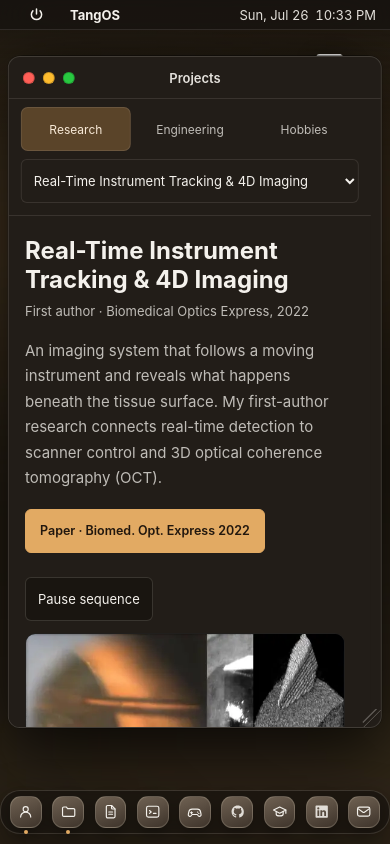
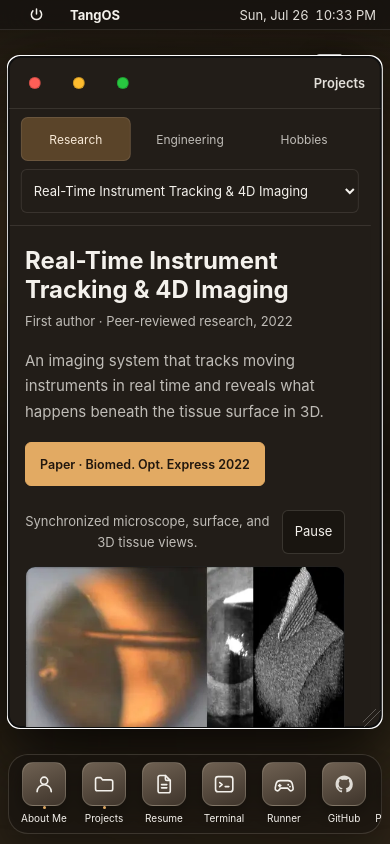
Before and after one commit to tangericm/tang-os, a Next.js app: page /projects in a window 390 px wide. Built offline with nearby package versions, Linux system fonts and the light colour scheme.

Commit message:
Polish portfolio navigation, mobile dock, and project presentation

```diff
--- a/app/components/AboutWindow.tsx
+++ b/app/components/AboutWindow.tsx
@@ -1,6 +1,7 @@
 "use client";
 
 import { useRef, useState } from "react";
+import Link from "next/link";
 import Window from "./Window";
 import { EDUCATION, EXPERIENCE, PROFILE, SPECS, TAGLINE } from "../data/profile";
 
@@ -93,6 +94,7 @@ type Passthrough = {
   minimizeTarget?: string;
   zIndex?: number;
   onFocus?: () => void;
+  frontmost?: boolean;
   /** true while minimized; the window stays mounted but is display:none */
   hidden?: boolean;
 };
@@ -149,6 +151,7 @@ export default function AboutWindow({ onClose, onMinimize, ...rest }: Passthroug
           {PROFILE.name}, {PROFILE.honorific}
         </h1>
         <p className="about-tagline">{TAGLINE}</p>
+        <Link className="about-project-link" href="/projects">Explore projects</Link>
 
         <div className="tabs" role="tablist" aria-label="About sections" onKeyDown={onTabKeys}>
           {TABS.map((t) => (
--- a/app/components/Dock.tsx
+++ b/app/components/Dock.tsx
@@ -181,7 +181,11 @@ export default function Dock({
   // matchMedia touches `window`, which doesn't exist during server
   // rendering, so we ask the question once, after mount.
   useEffect(() => {
-    setCanMagnify(window.matchMedia("(pointer: fine)").matches);
+    const preference = window.matchMedia("(pointer: fine) and (prefers-reduced-motion: no-preference) and (min-width: 641px)");
+    const update = () => setCanMagnify(preference.matches);
+    update();
+    preference.addEventListener("change", update);
+    return () => preference.removeEventListener("change", update);
   }, []);
 
   useLayoutEffect(() => {
--- a/app/components/GameWindow.tsx
+++ b/app/components/GameWindow.tsx
@@ -51,6 +51,7 @@ export default function GameWindow({
   minimizeTarget?: string;
   zIndex?: number;
   onFocus?: () => void;
+  frontmost?: boolean;
   hidden?: boolean;
 }) {
   const canvasRef = useRef<HTMLCanvasElement | null>(null);
--- a/app/components/ProjectsWindow.tsx
+++ b/app/components/ProjectsWindow.tsx
@@ -31,6 +31,7 @@ type Passthrough = {
   minimizeTarget?: string;
   zIndex?: number;
   onFocus?: () => void;
+  frontmost?: boolean;
   /** true while minimized; the window stays mounted but is display:none */
   hidden?: boolean;
 };
@@ -84,9 +85,13 @@ function DenoiseHero() {
    page whose whole claim is tracking accuracy. Use the real YOLOv4 output
    (media9 / media10, which carry the detector's own magenta boxes) if this
    is wanted later. */
-function TrackingHero() {
+function TrackingHero({ paused, onToggle }: { paused: boolean; onToggle: () => void }) {
   return (
     <figure className="denoise-figure">
+      <figcaption className="seq-caption-row">
+        <span>Synchronized microscope, surface, and 3D tissue views.</span>
+        <button className="proj-control seq-control" aria-label={paused ? "Resume sequence" : "Pause sequence"} aria-pressed={paused} onClick={onToggle}>{paused ? "Resume" : "Pause"}</button>
+      </figcaption>
       <div
         className="seq"
         role="img"
@@ -99,7 +104,6 @@ function TrackingHero() {
         <span style={{ flex: "77 1 0" }}>en face</span>
         <span className="seq-label-accent" style={{ flex: "150 1 0" }}>tracked OCT volume</span>
       </div>
-      <figcaption>One acquisition, three synchronized views: microscope, surface image, and tracked OCT volume. The volume reveals depth beneath the tissue surface.</figcaption>
     </figure>
   );
 }
@@ -277,11 +281,11 @@ function SimulatorHero() {
   );
 }
 
-function Visual({ kind }: { kind: NonNullable<Project["visual"]> }) {
+function Visual({ kind, paused, onToggle }: { kind: NonNullable<Project["visual"]>; paused: boolean; onToggle: () => void }) {
   if (kind === "tracking")
     return (
       <>
-        <TrackingHero />
+        <TrackingHero paused={paused} onToggle={onToggle} />
         <TrackingSchematic />
       </>
     );
@@ -304,6 +308,7 @@ function Visual({ kind }: { kind: NonNullable<Project["visual"]> }) {
   return (
     <>
       <figure className="denoise-figure">
+        <p className="proj-figure-label">Raw vs repeat-average reference</p>
         <DenoiseHero />
         <figcaption>
           Raw frame and a registered 50-frame repeat average of my own retinal data. This is a reference comparison, not the self-fusion network's output.
@@ -342,7 +347,7 @@ export default function ProjectsWindow({
             </button>
           ))}
         </div>
-        <span className="proj-count">{visibleProjects.length} projects</span>
+        <span className="proj-count">{project.group === "Research" ? "Peer-reviewed" : project.group === "Engineering" ? "Self-directed" : "Personal interests"} · {visibleProjects.length} projects</span>
         <select className="proj-picker" aria-label="Choose a project" value={project.id} onChange={(event) => onSelect(event.target.value)}>
           {visibleProjects.map((p) => <option key={p.id} value={p.id}>{p.name}</option>)}
         </select>
@@ -371,8 +376,7 @@ export default function ProjectsWindow({
           </header>
           {project.visual && (
             <>
-              {project.visual === "tracking" && <button className="proj-control" aria-pressed={paused} onClick={() => setPaused(!paused)}>{paused ? "Resume sequence" : "Pause sequence"}</button>}
-              <div className={`proj-hero ${paused ? "proj-motion-paused" : ""}`}><Visual kind={project.visual} /></div>
+              <div className={`proj-hero ${paused ? "proj-motion-paused" : ""}`}><Visual kind={project.visual} paused={paused} onToggle={() => setPaused(!paused)} /></div>
             </>
           )}
           {project.id === "optical-design" && (
--- a/app/components/ResumeWindow.tsx
+++ b/app/components/ResumeWindow.tsx
@@ -24,6 +24,7 @@ type Passthrough = {
   minimizeTarget?: string;
   zIndex?: number;
   onFocus?: () => void;
+  frontmost?: boolean;
   /** true while minimized; the window stays mounted but is display:none */
   hidden?: boolean;
 };
--- a/app/components/TerminalWindow.tsx
+++ b/app/components/TerminalWindow.tsx
@@ -23,6 +23,7 @@ type Passthrough = {
   minimizeTarget?: string;
   zIndex?: number;
   onFocus?: () => void;
+  frontmost?: boolean;
   /** true while minimized; the window stays mounted but is display:none */
   hidden?: boolean;
   /** so `open projects` can actually open the Projects window */
--- a/app/components/Window.tsx
+++ b/app/components/Window.tsx
@@ -59,6 +59,7 @@ type WindowProps = {
   minimizeTarget?: string;
   zIndex?: number;
   onFocus?: () => void;
+  frontmost?: boolean;
   frameClassName?: string;
   children: React.ReactNode;
 };
@@ -71,6 +72,7 @@ export default function Window({
   minimizeTarget,
   zIndex,
   onFocus,
+  frontmost,
   frameClassName,
   hidden = false,
   children,
@@ -81,6 +83,11 @@ export default function Window({
   const grabOffset = useRef<{ dx: number; dy: number } | null>(null);
   const resizeStart = useRef<{ w: number; h: number; x: number; y: number } | null>(null);
   const frameRef = useRef<HTMLElement | null>(null);
+
+  useEffect(() => {
+    const frame = frameRef.current;
+    if (frontmost && frame && !frame.contains(document.activeElement)) frame.focus({ preventScroll: true });
+  }, [frontmost]);
 
   /* Un-minimizing. A window that owns explicit coordinates cannot reuse
      `win-open`: that keyframe hardcodes translateX(-50%) for the centered
@@ -318,6 +325,8 @@ export default function Window({
   return (
     <section
       ref={frameRef}
+      aria-label={title}
+      tabIndex={-1}
       className={classes}
       style={{
         /* `transform: none` used to sit here to cancel the stylesheet's
@@ -335,6 +344,7 @@ export default function Window({
         ...(zIndex !== undefined ? { zIndex } : null),
       }}
       onPointerDownCapture={onFocus}
+      onFocusCapture={onFocus}
       /* Guarded: animationend bubbles, and the window body is full of
          animated schematics that would otherwise clear this on their own. */
       onAnimationEnd={(e) => {
--- a/app/components/WindowLayer.tsx
+++ b/app/components/WindowLayer.tsx
@@ -82,9 +82,9 @@ export default function WindowLayer() {
      still-mounted Projects window would silently snap back to the default. */
   const [lastProject, setLastProject] = useState(route.project ?? DEFAULT_PROJECT);
   useEffect(() => {
-    if (route.project) setLastProject(route.project);
-  }, [route.project]);
-  const selected = route.project ?? lastProject;
+    if (route.app === "projects") setLastProject(route.project ?? DEFAULT_PROJECT);
+  }, [route.app, route.project]);
+  const selected = route.app === "projects" ? route.project ?? DEFAULT_PROJECT : lastProject;
 
   const reducedMotion = useRef(false);
   useEffect(() => {
@@ -160,6 +160,7 @@ export default function WindowLayer() {
       motion: phase === "minimizing" || phase === "closing" ? phase : undefined,
       minimizeTarget: `.dock-button[data-app="${id}"]`,
       zIndex: front === id ? 12 : 10,
+      frontmost: front === id,
       onFocus: () => setFront(id),
       /* Minimize deliberately does NOT touch the URL: a minimized app is still
          running, and the address bar should not disagree with the dock. */
--- a/app/data/projects.ts
+++ b/app/data/projects.ts
@@ -46,11 +46,11 @@ export const PROJECTS: Project[] = [
   {
     id: "tracking",
     name: "Real-Time Instrument Tracking & 4D Imaging",
-    kind: "First author · Biomedical Optics Express, 2022",
+    kind: "First author · Peer-reviewed research, 2022",
     group: "Research",
     visual: "tracking",
     blurb:
-      "An imaging system that follows a moving instrument and reveals what happens beneath the tissue surface. My first-author research connects real-time detection to scanner control and 3D optical coherence tomography (OCT).",
+      "An imaging system that tracks moving instruments in real time and reveals what happens beneath the tissue surface in 3D.",
     details:
       "First author · Biomedical Optics Express, 2022. A multithreaded C++ pipeline combines acquisition, OpenCV DNN/CUDA detection, and scan control. Raw, mean, and variance frames feed YOLOv4: 99.98% mAP at 23 Hz, with 16 Hz volumes over a 25 × 25 mm field. See the paper for experimental conditions.",
     tags: [
@@ -71,11 +71,11 @@ export const PROJECTS: Project[] = [
   {
     id: "galvo",
     name: "Galvanometer Modeling & Scan Optimization",
-    kind: "First author · Biomedical Optics Express, 2021",
+    kind: "First author · Peer-reviewed research, 2021",
     group: "Research",
     visual: "scanner",
     blurb:
-      "Faster scans by reducing the time a scanning mirror needs to settle. My first-author research uses Bayesian optimization to tune the controller, cutting settling time by more than 50% and recovering usable imaging time.",
+      "Faster scans through better mirror control. Bayesian optimization cuts settling time by more than 50%, recovering usable imaging time.",
     details:
       "First author · Biomedical Optics Express, 2021. Gaussian process regression models settling time over PID settings and guides the next measurement. The optimized scan uses the recovered time for a wider linear sweep, improving field of view and image quality on stock controller firmware.",
     tags: [
@@ -96,11 +96,11 @@ export const PROJECTS: Project[] = [
   {
     id: "denoise",
     name: "Real-Time Self-Fusion Denoising",
-    kind: "Co-author · Biomedical Optics Express, 2022",
+    kind: "Co-author · Peer-reviewed research, 2022",
     group: "Research",
     visual: "denoise",
     blurb:
-      "Cleaner retinal images at video rate. As a co-author, I helped turn a slow image-fusion method into a deployed neural network that processes three frames at 22 fps—about 50 times faster.",
+      "Cleaner retinal images at video rate. A deployed neural network processes three frames at 22 fps, about 50 times faster than image fusion.",
     details:
       "Co-author · Biomedical Optics Express, 2022. A CNN learns to approximate a registration-based self-fusion target, replacing a 0.42 fps process. TorchScript/LibTorch deploys it in a C++ GPU pipeline. Contrast-to-noise roughly doubles over a raw frame; CNR and PSNR improve over simple averaging. The displayed figure is a repeat-average reference, not the network output.",
     tags: [
@@ -122,11 +122,11 @@ export const PROJECTS: Project[] = [
   {
     id: "denoiser",
     name: "Self-Supervised Image Denoiser",
-    kind: "NAFNet · frame-pair supervision",
+    kind: "Self-directed · Learning from noisy images",
     group: "Engineering",
     visual: "denoiser",
     blurb:
-      "Clearer retinal scans, without clean training images. This self-directed project learns from neighboring noisy frames to reduce speckle while preserving tissue structure.",
+      "Clearer retinal scans without clean training images. A neural network learns from neighboring noisy frames to reduce speckle while preserving tissue structure.",
     details:
       "Adjacent scan frames supply similar anatomy with different speckle. A NAFNet model has 27.11M parameters and takes 77 ms per native 660 × 1024 frame. Training used 9 volumes / 4,416 frames. Evaluation against registered repeat averages: PSNR 29.5 dB and SSIM 0.73, versus 12.1 dB and 0.12 for noisy input. These are research results, not clinical validation.",
     tags: [
@@ -142,11 +142,11 @@ export const PROJECTS: Project[] = [
   {
     id: "simulator",
     name: "Physics-Based OCT Simulator",
-    kind: "forward model · synthetic training data",
+    kind: "Self-directed · Synthetic retinal scans",
     group: "Engineering",
     visual: "simulator",
     blurb:
-      "Synthetic retinal scans built from light, tissue, and instrument physics. Each scan includes a pixel-level map of 13 retinal layers, making it useful for developing imaging methods when labeled data is scarce.",
+      "Synthetic retinal scans built from light, tissue, and instrument physics, with pixel-level labels for 13 retinal layers.",
     details:
       "The forward model includes source characteristics, noise, eye motion, and tissue optics. The displayed real/synthetic comparison uses a matched 6 mm field, pixel grid, and display contrast. Scan curvature was calibrated to that eye; this is one illustrative comparison, not validation across every anatomy or instrument.",
     tags: [
@@ -162,10 +162,10 @@ export const PROJECTS: Project[] = [
   {
     id: "optical-design",
     name: "Optical Design",
-    kind: "Optiland · tools for AI agents",
+    kind: "Self-directed · AI tools for lens design",
     group: "Engineering",
     blurb:
-      "A self-directed toolkit that helps AI coding agents inspect, optimize, and review lens designs. Start with a bundled Cooke triplet and get reproducible optical measurements and figures.",
+      "Tools for AI coding agents to inspect and optimize lens designs, with reproducible ray traces and a bundled Cooke triplet example.",
     details:
       "Portable workflows use Optiland; licensed OpticStudio support is optional. The toolkit includes eleven starting lens forms and workflows for Claude Code, Codex, and Cursor. Scalar, centered analyses and nominal optimization have explicit limits: an improved simulated lens does not establish manufacturing yield.",
     tags: ["Optical design", "Scientific computing", "Python", "AI agent tools", "Ray tracing"],
@@ -181,7 +181,7 @@ export const PROJECTS: Project[] = [
     kind: "Frankie's Adventure · a playable hobby game",
     group: "Hobbies",
     blurb:
-      "A cozy pixel-art adventure starring Frankie, a dog on a birthday-cake quest. Explore the neighborhood and meet its characters in a game made for the joy of building a little world.",
+      "A cozy pixel-art adventure about a dog on a birthday-cake quest. Explore the neighborhood, meet its characters, and solve puzzles.",
     details:
       "Built with Phaser 4, TypeScript, and Vite. Keyboard, mouse, and touch controls support neighborhood puzzles, while browser-local saves preserve progress. The public game is titled Frankie's Adventure.",
     tags: ["Phaser", "TypeScript", "Game design", "Pixel art"],
@@ -193,10 +193,10 @@ export const PROJECTS: Project[] = [
   {
     id: "recipe-book",
     name: "Eric's Recipe Book",
-    kind: "Astro · a personal cooking notebook",
+    kind: "Personal · Bilingual cooking notebook",
     group: "Hobbies",
     blurb:
-      "My bilingual cooking notebook, styled as a dim sum order card. Pick dishes, make a shopping list, and cook step by step with ingredient checklists, timers, and saved progress.",
+      "A bilingual cooking notebook styled as a dim sum order card, with shopping lists, step-by-step recipes, timers, and saved progress.",
     details:
       "Recipes are schema-validated YAML with source credit and honest cooked, saved, and draft states. This static Astro app stores progress in your browser, without an account or backend. Browser timers and wake lock have device-dependent limits.",
     tags: ["Astro", "TypeScript", "Interaction design", "Accessibility", "Cooking"],
@@ -208,11 +208,11 @@ export const PROJECTS: Project[] = [
   {
     id: "tangos",
     name: "TangOS",
-    kind: "Next.js · this site",
+    kind: "Personal · This portfolio",
     group: "Hobbies",
     visual: "tangos",
     blurb:
-      "The desktop you are browsing: a portfolio built around windows, a dock, a terminal, and a few playful distractions. A personal experiment in making a website feel like an operating system.",
+      "This portfolio as a desktop OS: draggable windows, a dock, a working terminal, and a few playful distractions.",
     details:
       "Built with Next.js, React, and TypeScript, without a UI component library. A custom window manager handles dragging, resizing, focus, and minimize/restore states. Shared data powers project links and a readable HTML catalog for visitors without JavaScript.",
     tags: [
--- a/app/data/version.ts
+++ b/app/data/version.ts
@@ -10,7 +10,7 @@
  * Bump this IN THE SAME COMMIT as the release, so the running site always
  * reports the version it actually is.
  */
-export const TANGOS_VERSION = "0.30.4";
+export const TANGOS_VERSION = "0.30.5";
 
 /** Codename stays put unless the palette changes. */
 export const TANGOS_CODENAME = "warm graphite";
--- a/app/globals.css
+++ b/app/globals.css
@@ -361,26 +361,20 @@ html.booted .boot-overlay {
   position: absolute;
   left: 14px;
   display: flex;
-  gap: 8px;
+  gap: 4px;
   align-items: center;
 }
 
 .light {
   position: relative;
-  width: 12px;
-  height: 12px;
+  width: 24px;
+  height: 24px;
   border: 0;
   padding: 0;
   background: transparent;
   cursor: pointer;
-}
-
-/* invisible expanded hit area: looks 12px, taps like 22px */
-.light::before {
-  content: "";
-  position: absolute;
-  inset: -5px;
-  border-radius: 50%;
+  display: grid;
+  place-items: center;
 }
 
 
@@ -720,6 +714,8 @@ html.booted .boot-overlay {
   transition: opacity 120ms ease;
 }
 
+.dock-item:focus-within::after { opacity: 1; }
+
 @media (hover: hover) {
   .dock-item:hover::after {
     opacity: 1;
@@ -746,26 +742,37 @@ html.booted .boot-overlay {
   }
 
   .window-body {
-    max-height: calc(100dvh - 56px - 42px - 118px);
+    max-height: calc(100dvh - 56px - 52px - 118px);
     padding: 20px 18px 18px;
   }
 
-  /* The dock has nine items. At a fixed 44px each it measured 516px inside a
-     390px viewport, so the last two were simply off-screen. Size the buttons
-     from the viewport instead of a constant, with a floor that keeps them
-     tappable and a ceiling so nothing grows on a large phone. */
+  .window-titlebar { height: 52px; }
+  .traffic { left: 4px; gap: 0; }
+  .light { width: 44px; height: 44px; }
+  .window-title { margin-left: auto; margin-right: 16px; max-width: calc(100% - 152px); overflow: hidden; text-overflow: ellipsis; white-space: nowrap; }
+
+  /* Keep readable labels and full-size targets; secondary apps scroll. */
   .dock {
-    max-width: 100vw;
+    width: max-content;
+    max-width: calc(100vw - 16px);
   }
 
   .dock ul {
-    gap: clamp(3px, 1.1vw, 8px);
-    padding: 6px clamp(6px, 1.8vw, 12px);
-  }
-
+    max-width: calc(100vw - 16px);
+    gap: 8px;
+    padding: 8px 10px 10px;
+    overflow-x: auto;
+    scrollbar-width: thin;
+    scrollbar-color: var(--ink-faint) transparent;
+    border-radius: 20px;
+  }
+
+  .dock-item { flex: 0 0 52px; width: 52px; padding-bottom: 18px; --s: 1 !important; }
+  .dock-item::after { bottom: 0; padding: 0; background: none; font-size: 10px; opacity: 1; }
+  .dock-dot { bottom: 15px; width: 3px; height: 3px; }
   .dock-button {
-    width: clamp(30px, 8.2vw, 44px);
-    height: clamp(30px, 8.2vw, 44px);
+    width: 44px;
+    height: 44px;
     border-radius: 11px;
   }
 
@@ -1312,6 +1319,7 @@ html.booted .boot-overlay {
 .window-projects .window-body {
   padding: 0;
   height: min(660px, 76vh);
+  max-height: calc(100dvh - 84px - 42px - 100px);
   overflow: hidden;
   display: flex;
   flex-direction: column;
@@ -2061,7 +2069,8 @@ html.booted .boot-overlay {
     width: 96vw;
   }
   .window-projects .window-body {
-    height: calc(100dvh - 56px - 42px - 118px);
+    height: calc(100dvh - 56px - 52px - 118px);
+    max-height: none;
   }
   .projects {
     flex-direction: column;
@@ -2819,6 +2828,14 @@ html.booted .boot-overlay {
 .proj-technical p { padding-bottom: 18px; max-width: 68ch; color: var(--ink-soft); font-size: 14px; line-height: 1.75; }
 .proj-control { min-height: 44px; padding: 8px 12px; margin-bottom: 12px; border: 1px solid var(--edge-light); border-radius: 6px; background: var(--panel); color: var(--ink); font: inherit; font-size: 13px; cursor: pointer; }
 .proj-control:hover, .proj-control[aria-pressed="true"] { background: var(--seg-active-bg); }
+.seq-caption-row { display: flex; align-items: center; gap: 12px; margin-bottom: 12px; }
+.proj-hero .seq-caption-row { margin-top: 0; max-width: none; }
+.seq-caption-row > span { flex: 1; }
+.seq-control { flex: 0 0 auto; margin-bottom: 0; }
+.proj-figure-label { margin-bottom: 10px; color: var(--ink-soft); font-size: 13px; }
+.about-project-link { display: inline-flex; align-items: center; justify-content: center; min-height: 44px; margin-top: 16px; padding: 8px 18px; border: 1px solid var(--edge-light); border-radius: 7px; color: var(--ink); background: var(--panel); font-size: 13px; text-decoration: none; transition: background 140ms ease; }
+.about-project-link:hover { background: var(--seg-active-bg); }
+.about-project-link:focus-visible { outline: 2px solid var(--accent); outline-offset: 3px; }
 .proj-motion-paused * { animation-play-state: paused !important; }
 .denoise-manual .denoise-clean { animation: none; }
 .denoise-divider { position: absolute; top: 0; bottom: 0; width: 2px; background: var(--accent); pointer-events: none; }
@@ -2851,5 +2868,7 @@ html .simreal-labels-hidden { visibility: hidden; }
   .proj-flow li + li::before { left: 2px; top: -16px; transform: rotate(135deg); }
 }
 @media (prefers-reduced-motion: reduce) {
-  .proj-control:has(+ .proj-hero) { display: none; }
-}
+  .seq-control { display: none; }
+  .dock-settling .dock-item, .dock-settling .dock-button { transition: none; }
+  .dock-item { --s: 1 !important; }
+}
--- a/app/layout.tsx
+++ b/app/layout.tsx
@@ -67,7 +67,7 @@ export default function RootLayout({
   children: React.ReactNode;
 }) {
   return (
-    <html lang="en">
+    <html lang="en" suppressHydrationWarning>
       <head>
         <script dangerouslySetInnerHTML={{ __html: BOOT_ONCE }} />
         {/* Fetched only when scripting is disabled — a browser does not
```
Also changed, not shown: 1 other file (tests, documents, lock files or other folders).
